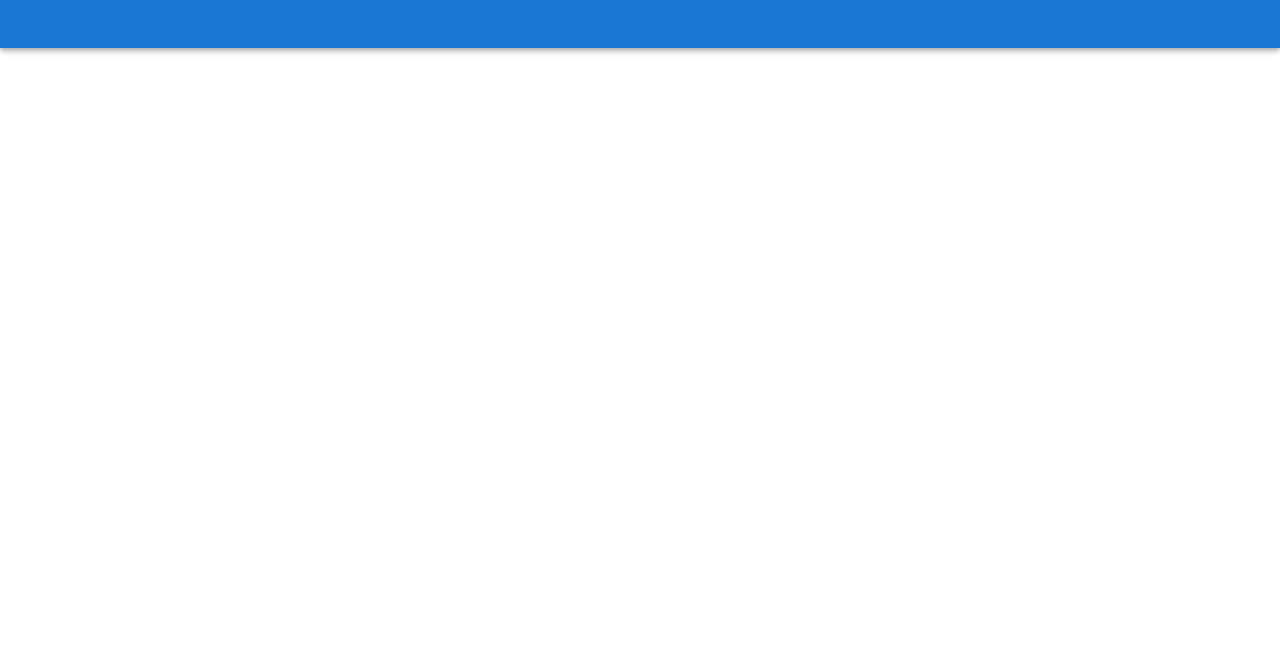
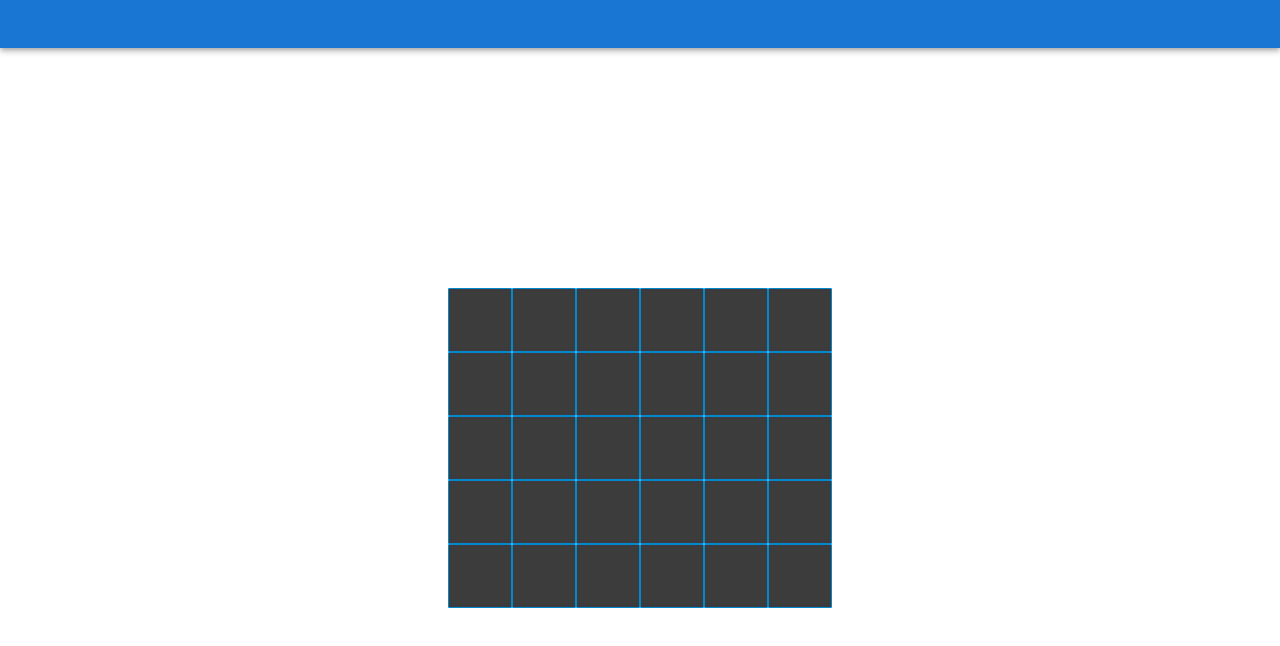
Before and after one commit to maliarslan/wordle-clone, a React (Vite) app: page / in a window 1280 px wide. Shown: the top 646 px of the page. Built offline with nearby package versions, Linux system fonts and the light colour scheme; some icons are missing.

Commit message:
initial board setup

```diff
--- a/src/App.tsx
+++ b/src/App.tsx
@@ -1,12 +1,14 @@
 import { AppBar } from "@/components/AppBar";
 import { ThemeWrapper } from "@/components/ThemeWrapper";
 import CssBaseline from "@mui/material/CssBaseline";
+import GameScene from "@/components/GameScene/GameScene.tsx";
 
 const App = () => {
 	return (
 		<ThemeWrapper>
 			<CssBaseline />
 			<AppBar />
+			<GameScene />
 		</ThemeWrapper>
 	);
 };
--- /dev/null
+++ b/src/components/GameScene/GameScene.tsx
@@ -0,0 +1,47 @@
+import { Stack } from "@mui/material";
+import Letter from "@/components/Letter/Letter.tsx";
+import { Row } from "@/components/Row/Row.tsx";
+import { useState } from "react";
+
+const WORDLE = "wordle";
+const TRIALS = 5;
+const getBoard = () => Array.from({ length: TRIALS }).map(() => {
+	return Array.from({ length: WORDLE.length }).map(() => "");
+});
+
+const GameScene = () => {
+	const [board] = useState(() => getBoard());
+	// const [rowTurn, setRowTurn] = useState(0);
+
+	// const hasEmptyCells = (row: string[]) => {
+	// 	return row.some(cell => cell.length === 0);
+	// };
+
+	// const handleSubmit = () => {
+	// 	const row = board[rowTurn];
+	//
+	// 	if (hasEmptyCells(row)) {
+	// 		// show can't submit tooltip
+	// 		return;
+	// 	}
+	//
+	// 	// submit row
+	// };
+
+	return (
+		<Stack direction="column" justifyContent="center" p={1} width="100%" height="100%">
+			{board.map((letters, rowIndex) => {
+				return (
+					<Row key={rowIndex}>
+						{letters.map((word, letterIndex) =>
+							<Letter key={letterIndex} letter={word} letterIndex={letterIndex} wordle={WORDLE} />
+						)}
+					</Row>
+				);
+			})}
+
+		</Stack>
+	);
+};
+
+export default GameScene;
--- /dev/null
+++ b/src/components/Letter/Letter.tsx
@@ -0,0 +1,42 @@
+import { Box } from "@mui/material";
+import { useCallback } from "react";
+
+interface LetterProps {
+	letter: string;
+	letterIndex: number;
+	wordle: string;
+}
+
+const Letter = ({ letter, letterIndex, wordle }: LetterProps) => {
+	const getBackgroundColor = useCallback((
+		letter: string,
+		letterIndex: number,
+		wordle: string
+	) => {
+		if (letter === "") {
+			return "#3c3c3c";
+		}
+
+		return letter === wordle[letterIndex]
+			? "green"
+			: wordle.includes(letter)
+				? "yellow"
+				: "red";
+	}, []);
+
+	return (
+		<Box sx={{
+			border: theme => `1px solid ${theme.palette.info.main}`,
+			borderRadius: "1px",
+			padding: "1rem",
+			backgroundColor: getBackgroundColor(letter, letterIndex, wordle),
+			width: "4rem",
+			height: "4rem",
+		}}
+		>
+			{letter}
+		</Box>
+	);
+};
+
+export default Letter;
--- /dev/null
+++ b/src/components/Row/Row.tsx
@@ -0,0 +1,10 @@
+import { PropsWithChildren } from "react";
+import { Stack } from "@mui/material";
+
+export const Row = ({ children }: PropsWithChildren) => {
+	return (
+		<Stack direction="row" alignSelf="center">
+			{children}
+		</Stack>
+	);
+};
--- a/src/index.css
+++ b/src/index.css
@@ -1,13 +1,9 @@
-:root {
-	font-family: Inter, system-ui, Avenir, Helvetica, Arial, sans-serif;
-	line-height: 1.5;
-	font-weight: 400;
+body {
+	height: 100vh;
+	width: 100vw;
+}
 
-	color-scheme: light dark;
-	background-color: #242424;
-
-	font-synthesis: none;
-	text-rendering: optimizeLegibility;
-	-webkit-font-smoothing: antialiased;
-	-moz-osx-font-smoothing: grayscale;
+#root {
+	height: 100vh;
+	width: 100vw;
 }
--- a/src/main.tsx
+++ b/src/main.tsx
@@ -1,6 +1,7 @@
 import React from "react";
 import ReactDOM from "react-dom/client";
 import App from "./App.tsx";
+import "./index.css";
 
 ReactDOM.createRoot(document.getElementById("root")!).render(
 	<React.StrictMode>
```
